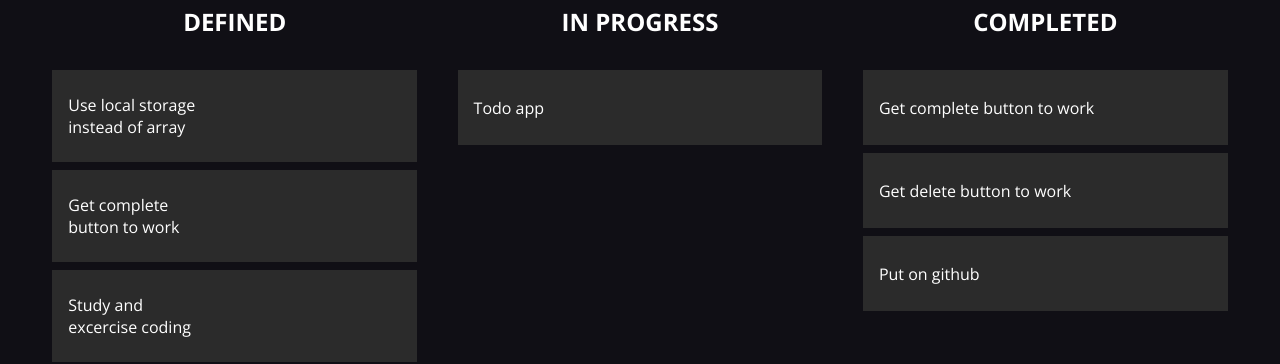
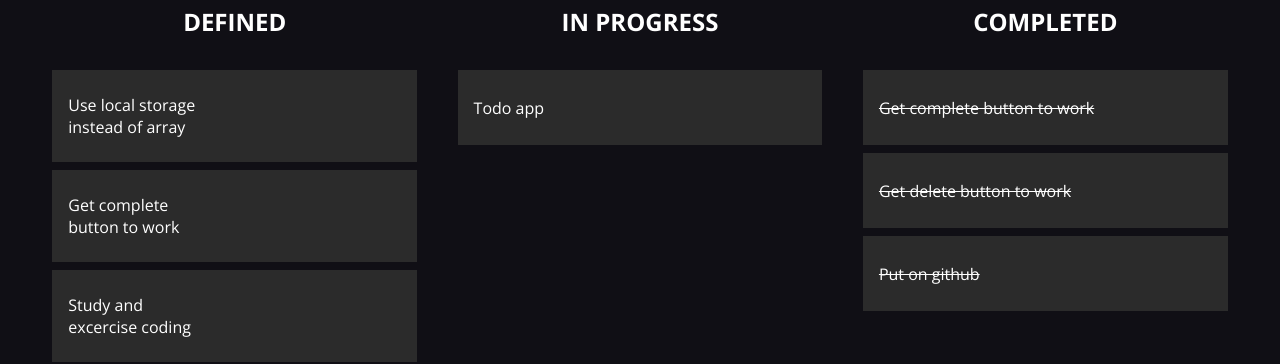
Before and after one commit to mario-patlevic/angular-skill-portfolio, an Angular app: page / in a window 1280 px wide. Shown: the part 282-646 px from the top of the page. Built offline with nearby package versions, Linux system fonts and the light colour scheme.

Commit message:
feat: strike through for completed tasks

```diff
--- a/src/app/to-do-app/to-do-list/to-do-list.component.html
+++ b/src/app/to-do-app/to-do-list/to-do-list.component.html
@@ -63,7 +63,7 @@
   <ul class="todo-tasks-list">
     @for (task of completedTasks(); track $index) {
     <li class="todo-task">
-      {{ task }}
+      <span class="line-through">{{ task }}</span>
       <span class="todo-task_buttons">
         <button class="todo-task_button todo-task_button-delete" (click)="onDeleteButtonClick($index, 'completed')">
           <mat-icon aria-hidden="false" aria-label="Delete task icon" fontIcon="delete_forever"></mat-icon>
--- a/src/styles.scss
+++ b/src/styles.scss
@@ -19,3 +19,7 @@ body {
 .mr-8 {
   margin-right: 8px;
 }
+
+.line-through {
+  text-decoration: line-through;
+}
```
